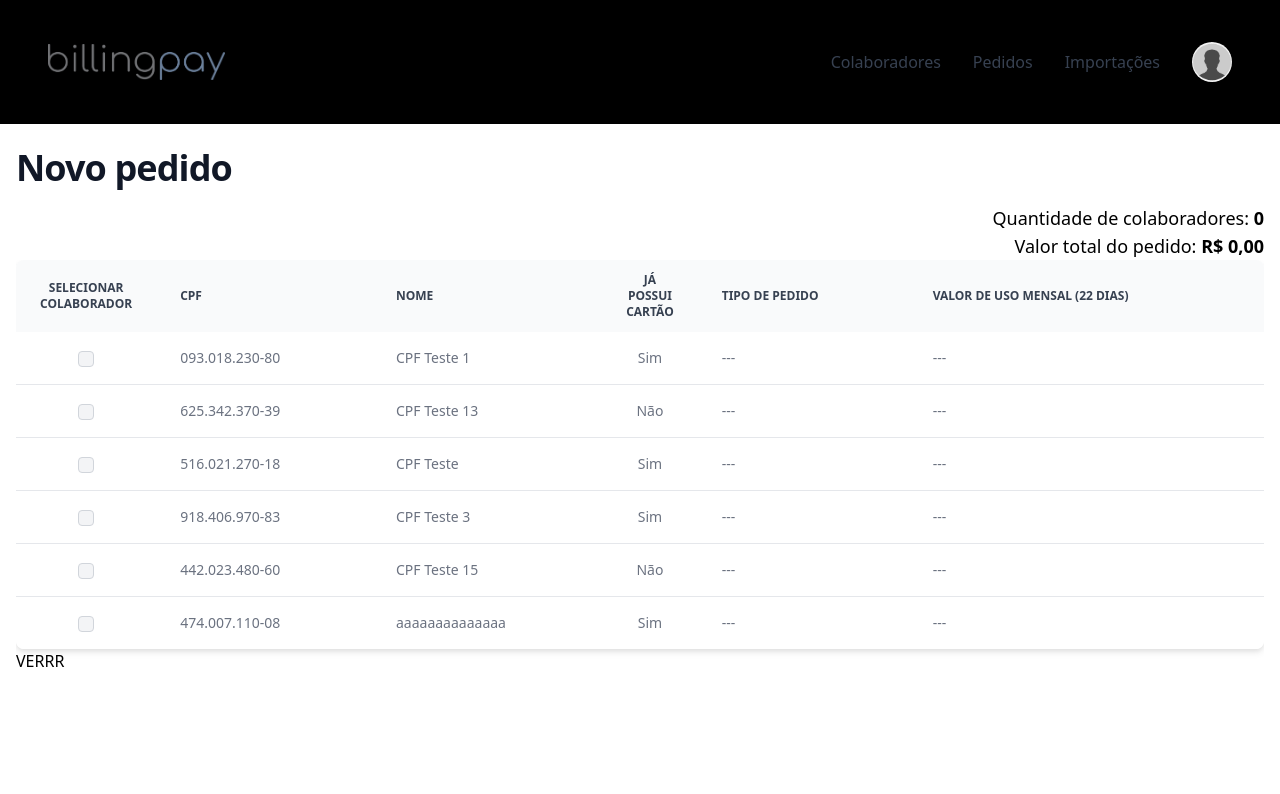
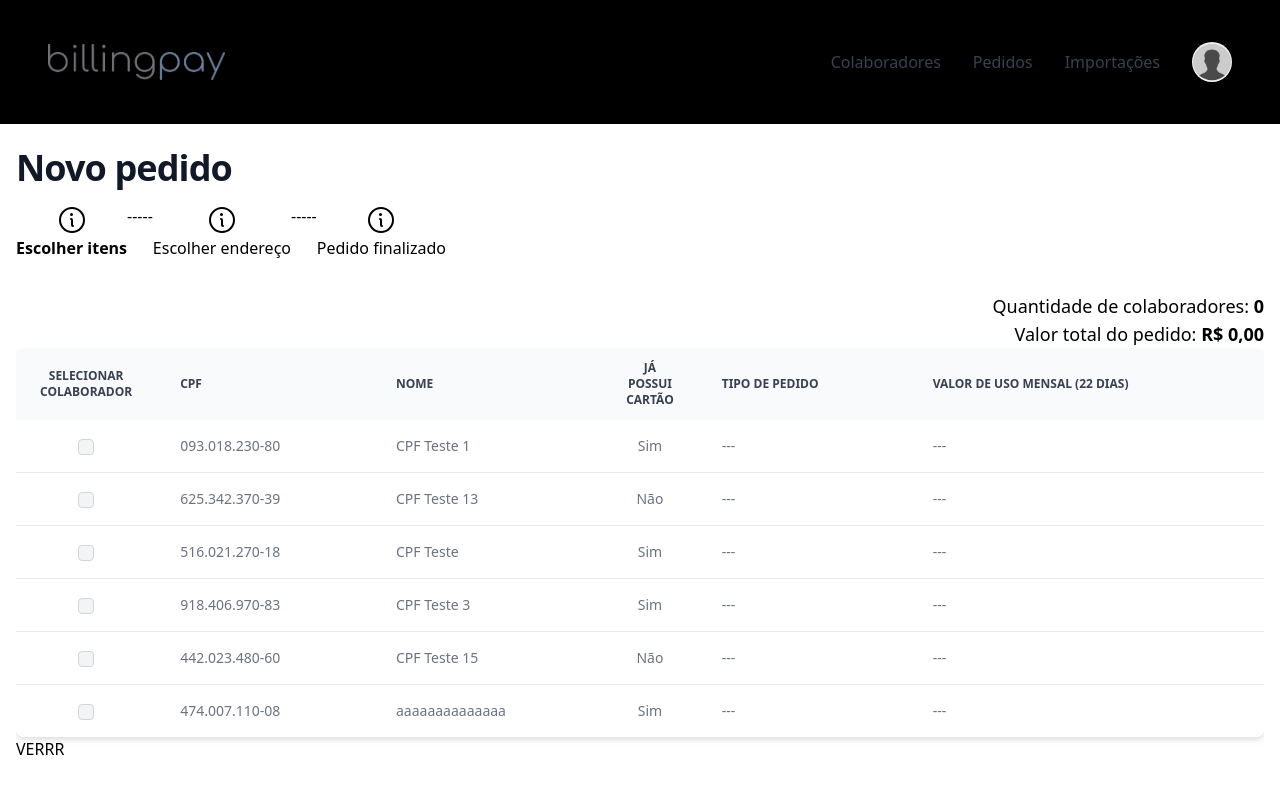
Before and after one commit to FefAzvdo/ui-administracao-usuarios, a React (Vite) app: page /novo-pedido in a window 1280 px wide. Shown: the top 794 px of the page. Built offline with nearby package versions, Linux system fonts and the light colour scheme.

Commit message:
Timeline

```diff
--- a/src/pages/PedidosPage_NovoPedido.tsx
+++ b/src/pages/PedidosPage_NovoPedido.tsx
@@ -10,11 +10,35 @@ import {
 import { ColaboratorType } from "../types";
 import { RadioButtonTipoPedido } from "../components/RadioButtonTipoPedido";
 import { CurrencyInput } from "../components/CurrencyInput";
+import { Info } from "@phosphor-icons/react";
+import { useLocation } from "react-router-dom";
+
+const Timeline = ({ currentPath }: { currentPath: string }) => {
+  return (
+    <ul className="flex justify-start mb-8">
+      <li className="flex flex-col items-center font-bold">
+        <Info size={32} />
+        Escolher itens
+      </li>
+      <li className="hidden md:block">-----</li>
+      <li className="flex flex-col items-center">
+        <Info size={32} />
+        Escolher endereço
+      </li>
+      <li className="hidden md:block">-----</li>
+      <li className="flex flex-col items-center">
+        <Info size={32} />
+        Pedido finalizado
+      </li>
+    </ul>
+  );
+};
 
 export default function PedidosPage_NovoPedido() {
   const [selectedColaboradores, setSelectedColaboradores] = useState<
     ColaboratorType[]
   >([]);
+  const location = useLocation();
 
   function handleChangeCheckbox(
     event: ChangeEvent<HTMLInputElement>,
@@ -41,6 +65,7 @@ export default function PedidosPage_NovoPedido() {
 
   return (
     <MainLayout pageTitle="Novo pedido">
+      <Timeline currentPath={location.pathname} />
       <div className="flex items-center justify-end">
         <p className="text-lg">
           Quantidade de colaboradores:{" "}
--- a/src/pages/PedidosPage_VerPedidos.tsx
+++ b/src/pages/PedidosPage_VerPedidos.tsx
@@ -70,7 +70,9 @@ export default function PedidosPage_VerPedido() {
                 }
               >
                 {mockStatusPedido.map((status) => (
-                  <option value={status.value}>{status.label}</option>
+                  <option key={status.value} value={status.value}>
+                    {status.label}
+                  </option>
                 ))}
               </select>
             </div>
```
